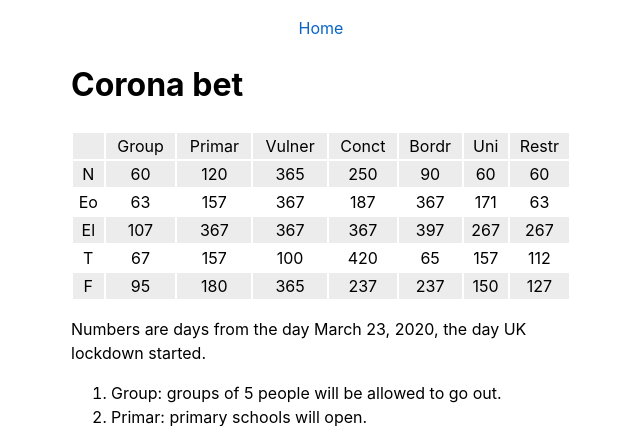
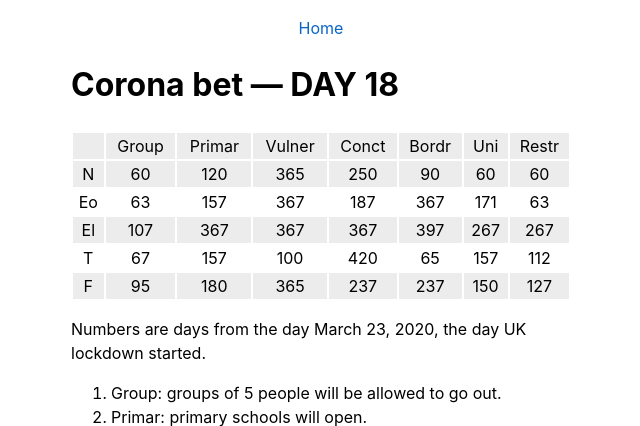
Before and after one commit to sirodoht/hasol, a Django app: page /bet/ in a window 1280 px wide. Shown: the top 426 px of the page, without its empty margins (319-959 px from the left). Run offline with Django 3.2, Linux system fonts and the light colour scheme.

Commit message:
add day counter on bet

```diff
--- a/main/templates/main/bet.html
+++ b/main/templates/main/bet.html
@@ -7,7 +7,7 @@
     <div class="section-title">
         <a href="{% url 'main:index' %}">Home</a>
     </div>
-    <h1>Corona bet</h1>
+    <h1>Corona bet — DAY <span id="countup"></span></h1>
     <table>
         <thead>
             <tr>
@@ -88,3 +88,18 @@
     </ol>
 </section>
 {% endblock %}
+
+{% block scripts %}
+<script>
+    (function () {
+        const ONE_DAY = 24 * 60 * 60 * 1000;  // in milliseconds
+
+        const lockdownStart = new Date(2020, 2, 23);
+        const today = new Date();
+
+        const diffDays = Math.ceil((today - lockdownStart) / ONE_DAY);
+
+        document.getElementById('countup').innerText = diffDays;
+    })();
+</script>
+{% endblock %}
```
